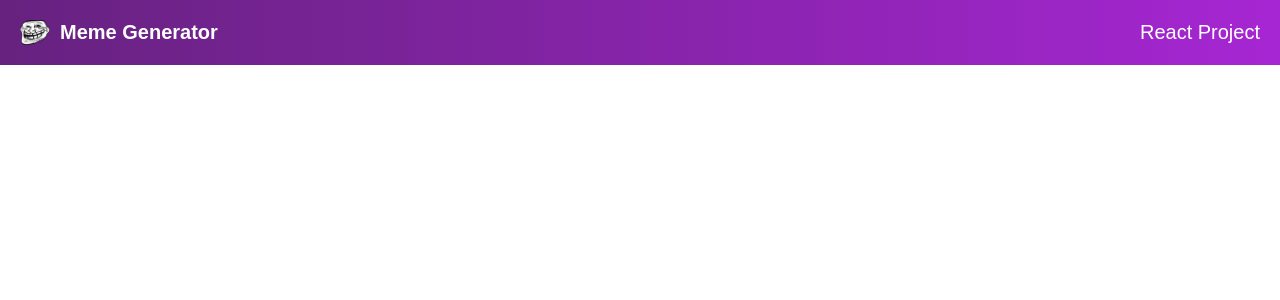
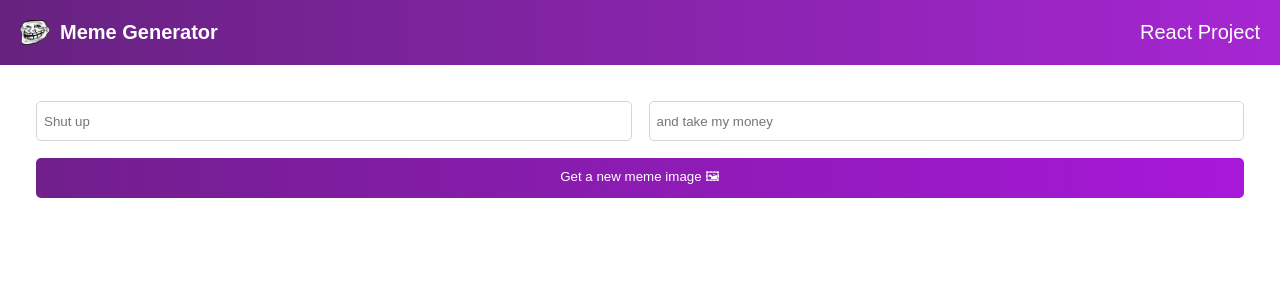
Before and after one commit to CollinsTatang/meme-generator-react, a React (Create React App) app: page / in a window 1280 px wide. Shown: the top 300 px of the page. Built offline with nearby package versions, Linux system fonts and the light colour scheme.

Commit message:
Add form to Meme component with styling

```diff
--- a/src/App.js
+++ b/src/App.js
@@ -1,9 +1,11 @@
 import Header from "./component/Header";
+import Meme from "./component/Meme";
 
 function App() {
   return (
     <div>
      <Header />
+     <Meme />
     </div>
   );
 }
--- /dev/null
+++ b/src/component/Meme.js
@@ -0,0 +1,15 @@
+import "./css/Meme.css";
+
+const Meme= () => {
+    return(
+        <main>
+            <form className="form">
+                <input type="text" placeholder="Shut up" className="form--inputs" />
+                <input type="text" placeholder="and take my money" className="form--inputs"/>
+                <button className="form--btn">Get a new meme image  🖼</button>
+            </form>
+        </main>
+    )
+}
+
+export default Meme;
--- /dev/null
+++ b/src/component/css/Meme.css
@@ -0,0 +1,25 @@
+main {
+    padding: 36px;
+}
+.form {
+    display: grid;
+    grid-template: 40px 40px / 1fr 1fr;
+    gap: 17px;
+}
+
+.form--btn {
+    grid-column: 1 / -1;
+    font-family: "Karla", sans-serif;
+    border-radius: 5px;
+    background: linear-gradient(90.41deg, #711F8D 1.14%, #A818DA 100%);
+    color: white;
+    border: none;
+    cursor: pointer;
+}
+
+.form--inputs {
+    font-family: "Karla", sans-serif;
+    border-radius: 5px;
+    border: 1px solid #D5D4D8;
+    text-indent: 5px;
+}
```
